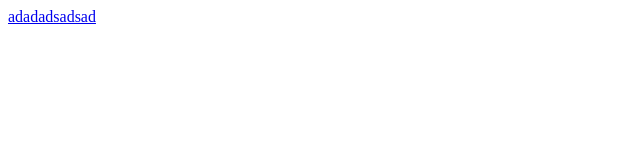
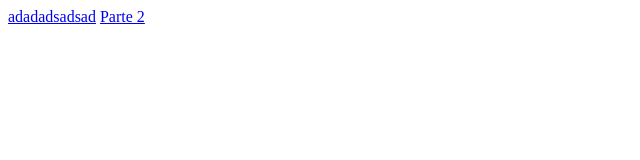
Before and after one commit to andrepierretattoo/ordemdatinta, a plain HTML site: page index.html in a window 1280 px wide. Shown: the full height of the page, 0-640 px from the left. Drawn offline with Linux system fonts and the light colour scheme.

Commit message:
Update index.html

```diff
--- a/index.html
+++ b/index.html
@@ -7,5 +7,6 @@
 
 <body>
 <a href="parte 3.html"> adadadsadsad</a>
+  <a href="parte 2/parte 2.html"> Parte 2</a>
 </body>
 </html>
```
